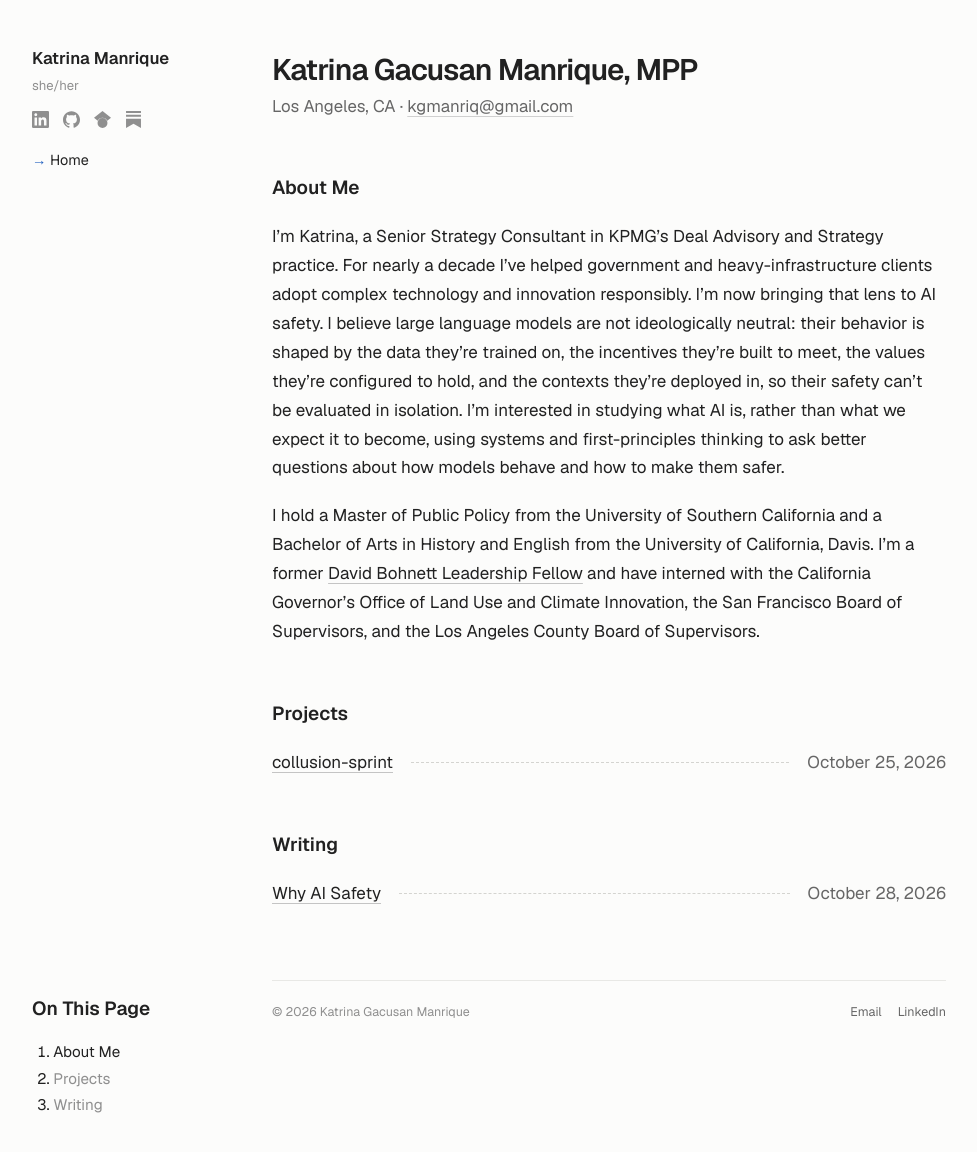
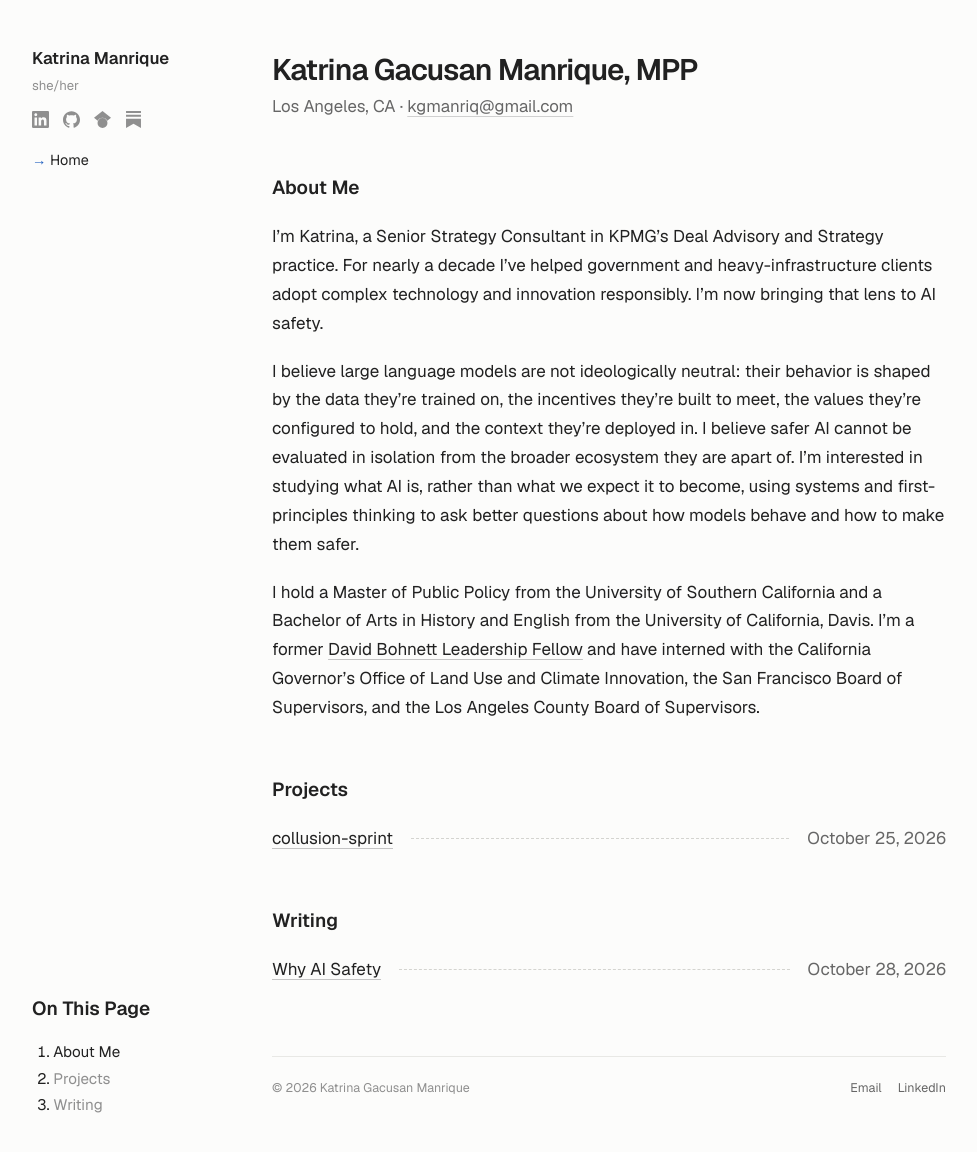
Before and after one commit to kgmanriq/kgmanriq.github.io, a Jekyll site: the page built from index.html, in a window 1280 px wide and 1163 px high. Shown: the top 1152 px of the window, without its empty margins (16-993 px from the left). Built offline with Jekyll 4.4.1, drawn with Linux system fonts in a browser that asks for light colours.

Commit message:
Split AI safety beliefs into own paragraph with revised wording
Co-Authored-By: Claude Opus 5.5 <noreply@anthropic.com>
Claude-Session: https://claude.ai/code/session_01EuuEgRVzQ3seSDn6GstdDW

```diff
--- a/index.html
+++ b/index.html
@@ -12,7 +12,9 @@ title: Home
 
 <h2 id="about-me">About Me</h2>
 
-<p>I’m Katrina, a Senior Strategy Consultant in KPMG’s Deal Advisory and Strategy practice. For nearly a decade I’ve helped government and heavy-infrastructure clients adopt complex technology and innovation responsibly. I’m now bringing that lens to AI safety. I believe large language models are not ideologically neutral: their behavior is shaped by the data they’re trained on, the incentives they’re built to meet, the values they’re configured to hold, and the contexts they’re deployed in, so their safety can’t be evaluated in isolation. I’m interested in studying what AI is, rather than what we expect it to become, using systems and first-principles thinking to ask better questions about how models behave and how to make them safer.</p>
+<p>I’m Katrina, a Senior Strategy Consultant in KPMG’s Deal Advisory and Strategy practice. For nearly a decade I’ve helped government and heavy-infrastructure clients adopt complex technology and innovation responsibly. I’m now bringing that lens to AI safety.</p>
+
+<p>I believe large language models are not ideologically neutral: their behavior is shaped by the data they’re trained on, the incentives they’re built to meet, the values they’re configured to hold, and the context they’re deployed in. I believe safer AI cannot be evaluated in isolation from the broader ecosystem they are apart of. I’m interested in studying what AI is, rather than what we expect it to become, using systems and first-principles thinking to ask better questions about how models behave and how to make them safer.</p>
 
 <p>I hold a Master of Public Policy from the University of Southern California and a Bachelor of Arts in History and English from the University of California, Davis. I’m a former <a href="https://www.bohnettfoundation.org/usc-price-la/">David Bohnett Leadership Fellow</a> and have interned with the California Governor’s Office of Land Use and Climate Innovation, the San Francisco Board of Supervisors, and the Los Angeles County Board of Supervisors.</p>
 
```
